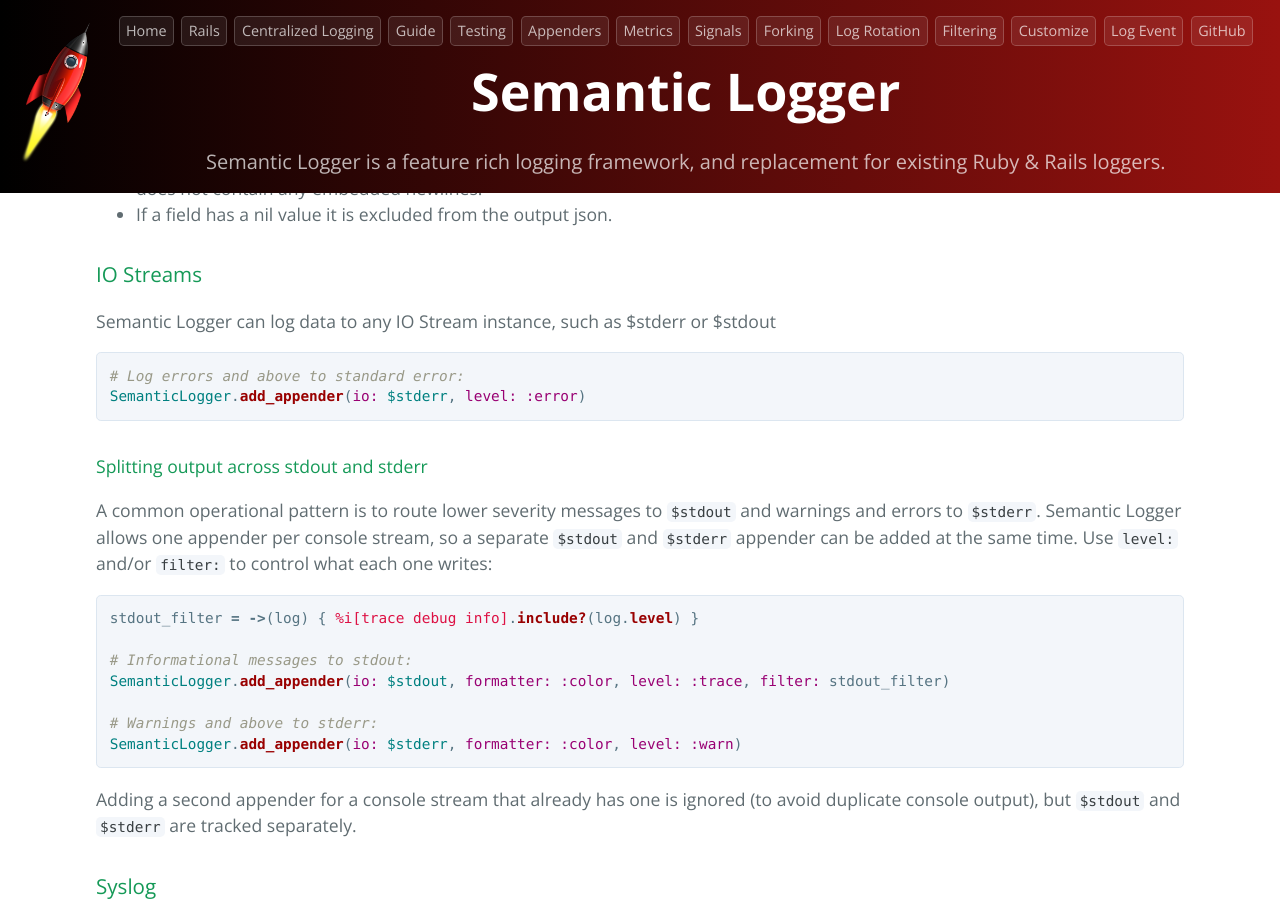
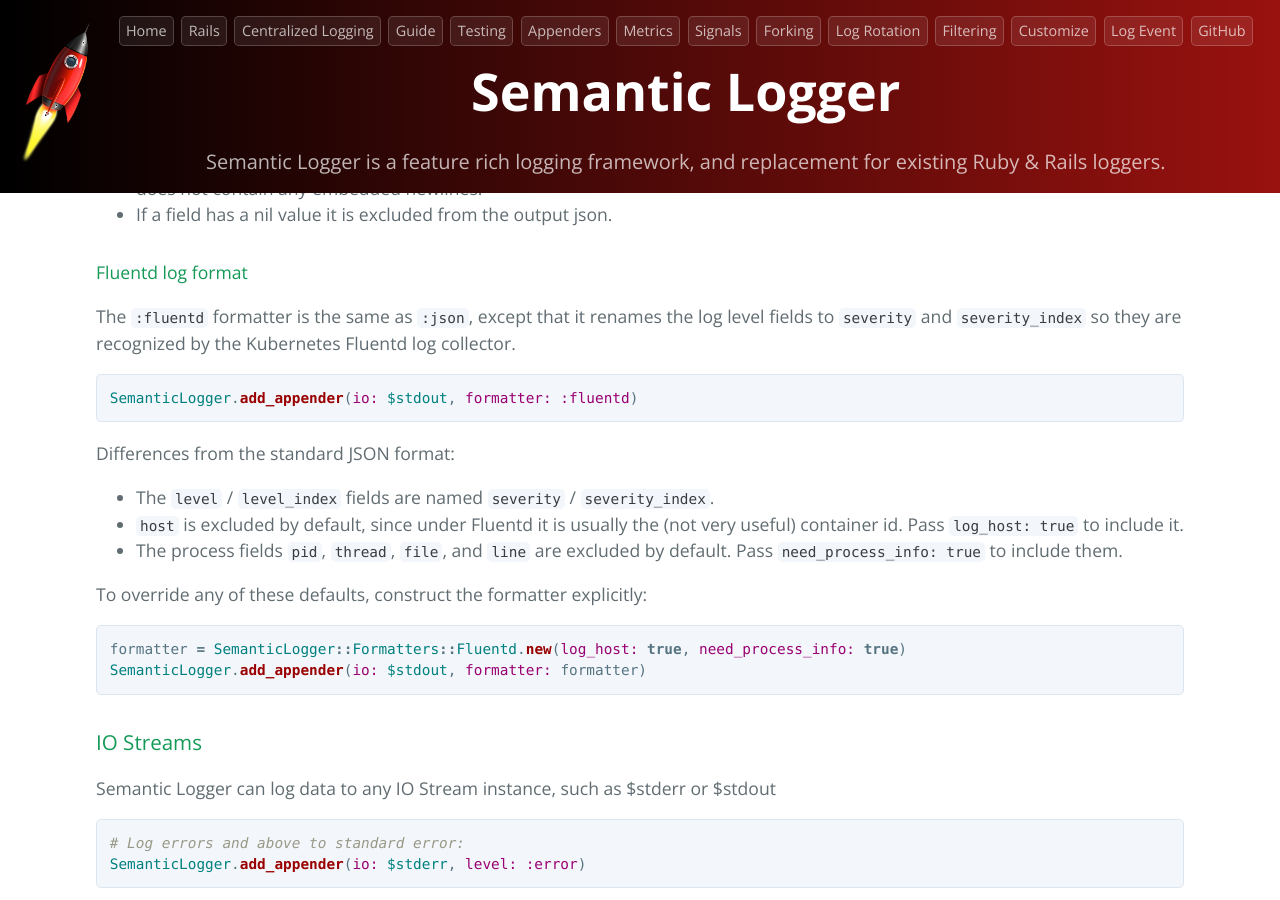
Before and after one commit to reidmorrison/semantic_logger, a Jekyll site: the page built from docs/appenders.md, in a window 1280 px wide and 900 px high, scrolled down 4740 px. Built offline with Jekyll 4.4.1, drawn with Linux system fonts in a browser that asks for light colours; our own code applies the rules of GitHub Pages for plain Markdown files.

Commit message:
Fix Fluentd formatter process_info exclusion (#190)
The Fluentd formatter's `process_info` override was dead code: nothing in
the Raw#call pipeline invokes `process_info`, and `super` would have raised
NoMethodError since neither Json, Raw, nor Base define it. As a result the
documented "ignore pid, thread, file and line by default" behavior never
worked, and those fields were always emitted.

Override the methods Raw#call actually uses (`pid`, `thread_name`,
`file_name_and_line`) so they no-op unless `need_process_info: true`.

Also default `log_host` to false for Fluentd, since under Fluentd the host
is usually the not-very-useful container id. Pass `log_host: true` to
include it.

Add tests and document the :fluentd formatter in docs/appenders.md.

Co-Authored-By: Claude Opus 4.8 <noreply@anthropic.com>

```diff
--- a/docs/appenders.md
+++ b/docs/appenders.md
@@ -190,6 +190,31 @@ Note:
   The actual json layout will be a single line terminated with a single newline.
   It does not contain any embedded newlines.
 * If a field has a nil value it is excluded from the output json.
+
+#### Fluentd log format
+
+The `:fluentd` formatter is the same as `:json`, except that it renames the log
+level fields to `severity` and `severity_index` so they are recognized by the
+Kubernetes Fluentd log collector.
+
+~~~ruby
+SemanticLogger.add_appender(io: $stdout, formatter: :fluentd)
+~~~
+
+Differences from the standard JSON format:
+
+* The `level` / `level_index` fields are named `severity` / `severity_index`.
+* `host` is excluded by default, since under Fluentd it is usually the (not very
+  useful) container id. Pass `log_host: true` to include it.
+* The process fields `pid`, `thread`, `file`, and `line` are excluded by default.
+  Pass `need_process_info: true` to include them.
+
+To override any of these defaults, construct the formatter explicitly:
+
+~~~ruby
+formatter = SemanticLogger::Formatters::Fluentd.new(log_host: true, need_process_info: true)
+SemanticLogger.add_appender(io: $stdout, formatter: formatter)
+~~~
 
 ### IO Streams
 
```
Also changed, not shown: lib/semantic_logger/formatters/fluentd.rb (+15 -4 lines), test/formatters/fluentd_test.rb (+41 -0 lines).
